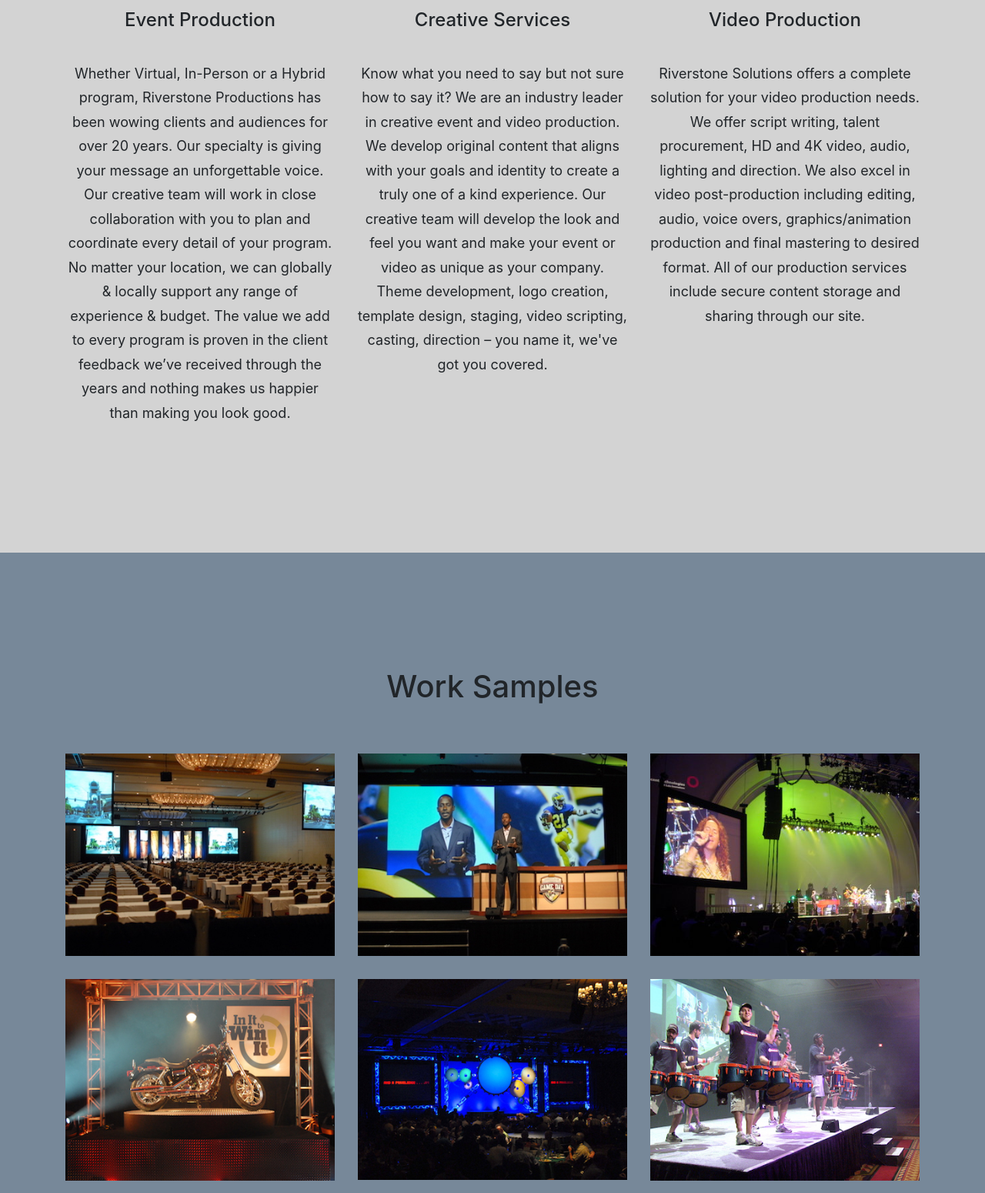
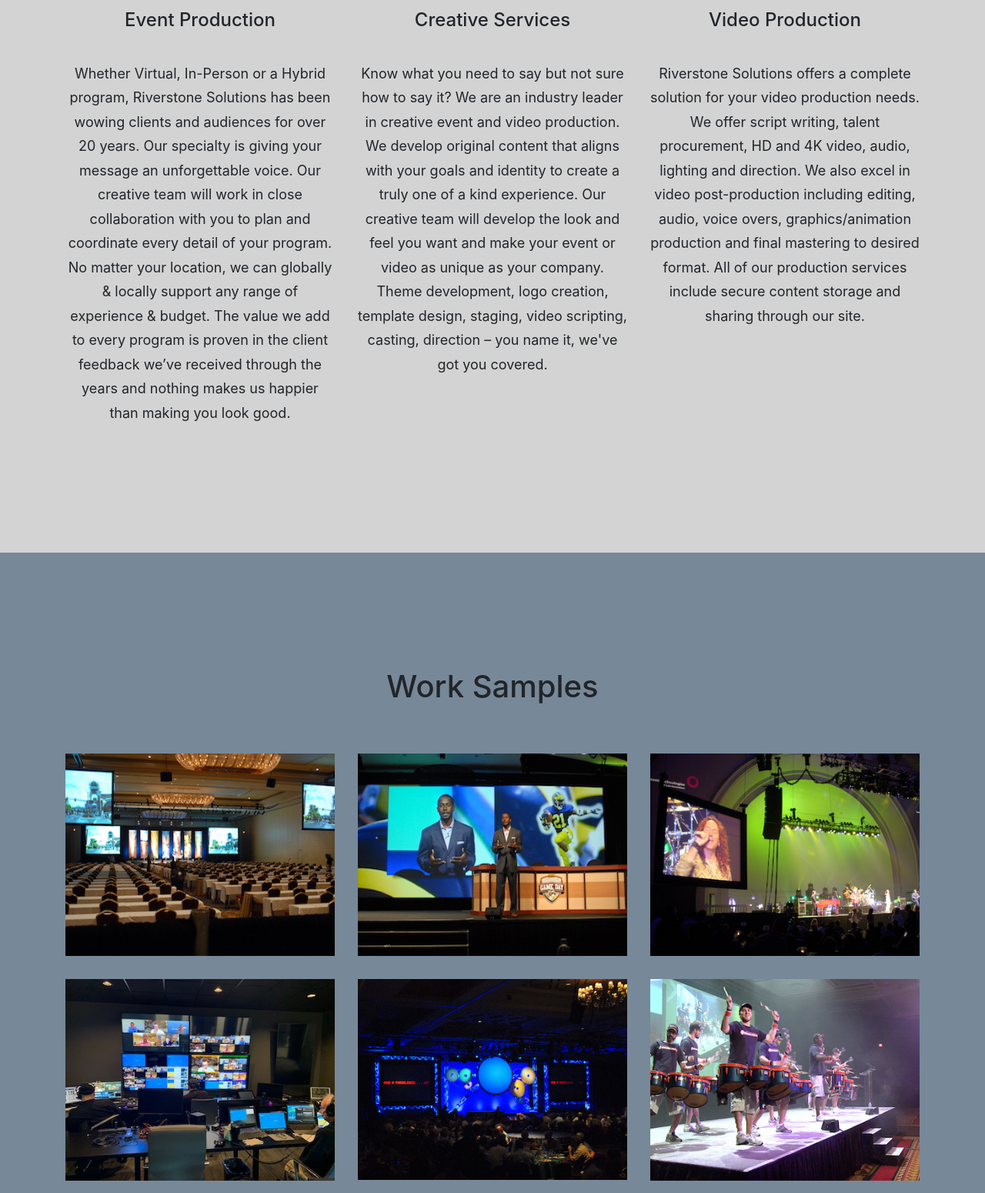
Before and after one commit to mccarthinator/riverstoneproductions, a website with bundled scripts: page index.html in a window 1280 px wide. Shown: the part 950-2500 px from the top of the page at 77% size. Built offline with nearby package versions, Linux system fonts and the light colour scheme.

Commit message:
portfolio updates

```diff
--- a/index.html
+++ b/index.html
@@ -80,7 +80,12 @@
             <h4 class="service-heading">Event Production</h4>
             <br>
               <p class="">
-                Whether Virtual, In-Person or a Hybrid program, Riverstone Productions has been wowing clients and audiences for over 20 years.  Our specialty is giving your message an unforgettable voice.  Our creative team will work in close collaboration with you to plan and coordinate every detail of your program.  No matter your location, we can globally & locally support any range of experience & budget. The value we add to every program is proven in the client feedback we’ve  received through the years and nothing makes us happier than making you look good.
+                Whether Virtual, In-Person or a Hybrid program, Riverstone Solutions has been wowing clients
+                and audiences for over 20 years.  Our specialty is giving your message an unforgettable voice.
+                Our creative team will work in close collaboration with you to plan and coordinate every detail
+                of your program.  No matter your location, we can globally & locally support any range of experience & budget.
+                The value we add to every program is proven in the client feedback we’ve received through the
+                years and nothing makes us happier than making you look good.
               </p>
           </div>
 
@@ -167,10 +172,10 @@
               <div class="portfolio-hover">
                 <div class="portfolio-hover-content">
                   <i class="fa fa-plus fa-3x"></i>
-                  <p>sales incentive display</p>
+                  <p>Fully remote program, produced in studio</p>
                 </div>
               </div>
-              <img class="img-fluid" src="img/portfolio/thumb-motorcycle.jpg" alt="">
+              <img class="img-fluid" src="img/portfolio/virtual_thumb.jpeg" alt="">
             </a>
           </div>
           <div class="col-md-4 col-sm-6 portfolio-item">
@@ -337,7 +342,7 @@
 
             <div class="col">
               <p id="contactTextSize2"><i class="fa fa-phone fa-fw"></i> (314) 580-0145
-              <br>Riverstone Solutions, LLC
+              <br>Riverstone Solutions, Inc
             <br>Saint Louis, MO</p>
             </div>
           </div>
@@ -467,11 +472,11 @@
               <div class="col-lg-8 mx-auto">
                 <div class="modal-body">
                   <!-- Project Details Go Here -->
-                  <h3 class="text-centered">Sales Incentive Program</h3>
+                  <h3 class="text-centered">Fully remote program, produced in studio</h3>
                   <br>
-                  <img class="img-fluid d-block mx-auto" src="img/motorcycle.jpg" alt="">
+                  <img class="img-fluid d-block mx-auto" src="img/virtual.jpeg" alt="">
                   <ul class="list-inline">
-                    <li><strong>Location: </strong>Marriott Airport Hotel, St. Louis MO</li>
+                    <li><strong>Location: </strong>Spot Content Studio, St. Louis MO</li>
                   </ul>
                   <button class="btn btn-primary" data-dismiss="modal" type="button">
                     <i class="fa fa-times"></i>
```
Also changed, not shown: img/portfolio/thumb-motorcycle.jpg (deleted), img/portfolio/virtual_thumb.jpeg (added), img/virtual.jpeg (renamed from img/virtual intl program.jpeg), 2 other files.
